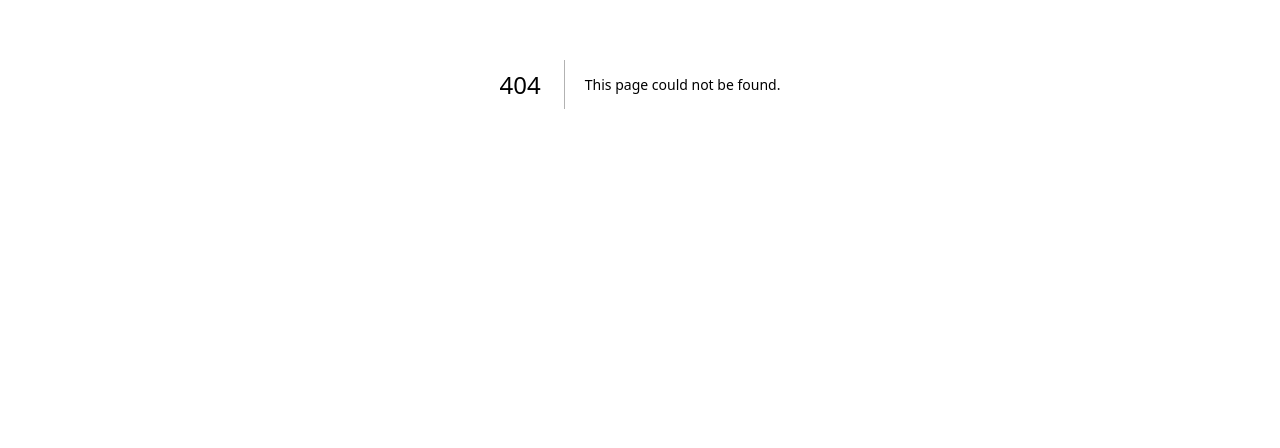
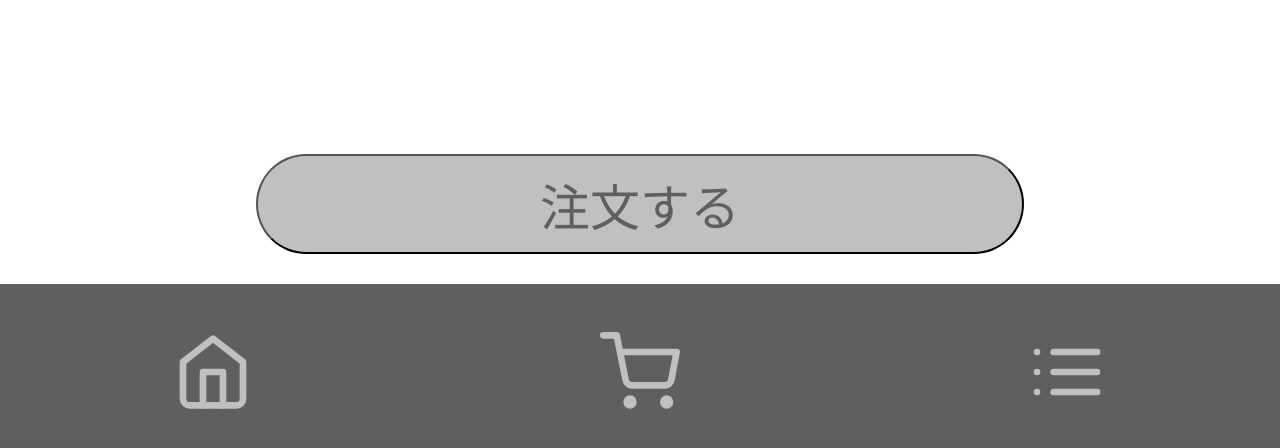
Before and after one commit to shake551/shake-no-sake, a Next.js app in the folder src/: page /shop/1/table/1/cart in a window 1280 px wide. Before the commit this address had no page. Shown: the part 316-764 px from the top of the page. Built offline with nearby package versions, Linux system fonts and the light colour scheme.

Commit message:
add order button

```diff
--- a/src/app/shop/[shopId]/cart/page.tsx
+++ b/src/app/shop/[shopId]/table/[tableId]/cart/page.tsx
@@ -1,9 +1,12 @@
 'use client';
-import RootLayout from "../../../layout";
+import RootLayout from "../../../../../layout";
 import {useEffect, useState} from "react";
-import CocktailCartList from "../../../components/cocktail/cocktailCartList";
+import CocktailCartList from "../../../../../components/cocktail/cocktailCartList";
+import OrderButton from "../../../../../components/shop/order_button";
 
 async function getCocktailList(cocktailIDs: number[]) {
+    if (cocktailIDs.length === 0) return[];
+
     let param = '?';
     for (let i = 0; i < cocktailIDs.length; i++) {
         param += 'ids[' + i + ']=' + cocktailIDs[i] + '&';
@@ -12,7 +15,7 @@ async function getCocktailList(cocktailIDs: number[]) {
     return res.json();
 }
 
-export default function Page({params}: { params: { shopId: number } }) {
+export default function Page({params}: { params: { shopId: number, tableId: number } }) {
     const [cocktailList, setCocktailList] = useState([]);
 
     const cocktail = async () => {
@@ -32,13 +35,19 @@ export default function Page({params}: { params: { shopId: number } }) {
         cocktail();
     }, []);
 
+    const cocktailCartList = cocktailList.length === 0 ?
+        <></>
+        : <CocktailCartList cocktailList={cocktailList} category={'shop'} shopID={params.shopId}/>
+
+
     return (
         <RootLayout
             page={{name: 'shop', id: params.shopId}}
             children={
-                cocktailList.length === 0 ?
-                    <></>
-                    : <CocktailCartList cocktailList={cocktailList} category={'shop'} shopID={params.shopId}/>
+            <>
+                {cocktailCartList}
+                <OrderButton shopId={String(params.shopId)} tableId={String(params.tableId)} />
+            </>
             }
         />
     )
```
